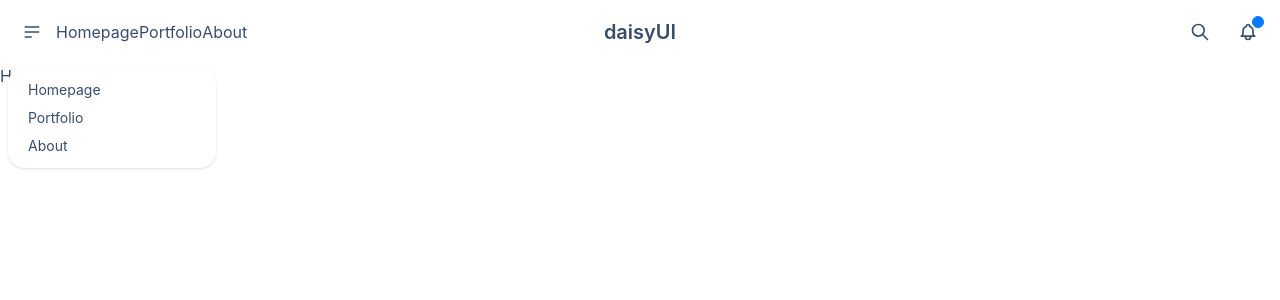
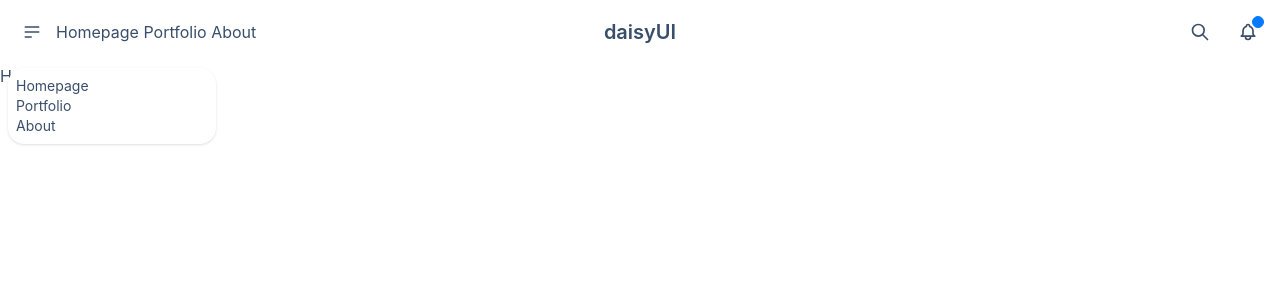
Before and after one commit to vladimirStariy/great-collections-front, a React (Create React App) app: page / in a window 1280 px wide. Both pictures are taken after a click on the label 32 px from the left and 32 px from the top of the page. Shown: the top 300 px of the page. Built offline with nearby package versions, Linux system fonts and the light colour scheme.

Commit message:
Actions fix warnings

```diff
--- a/src/components/layout/navbar/navbar.tsx
+++ b/src/components/layout/navbar/navbar.tsx
@@ -9,17 +9,17 @@ const NavigationBar = () => {
                         <svg xmlns="http://www.w3.org/2000/svg" className="h-5 w-5" fill="none" viewBox="0 0 24 24" stroke="currentColor"><path strokeLinecap="round" strokeLinejoin="round" strokeWidth="2" d="M4 6h16M4 12h16M4 18h7" /></svg>
                     </label>
                     <ul tabIndex={0} className="menu menu-sm dropdown-content mt-3 z-[1] p-2 shadow bg-base-100 rounded-box w-52">
-                        <li><a>Homepage</a></li>
-                        <li><a>Portfolio</a></li>
-                        <li><a>About</a></li>
+                        <li>Homepage</li>
+                        <li>Portfolio</li>
+                        <li>About</li>
                     </ul>
                 </div>
-                <a>Homepage</a>
-                <a>Portfolio</a>
-                <a>About</a>
+                Homepage
+                Portfolio
+                About
             </div>
             <div className="navbar-center">
-                <a className="btn btn-ghost normal-case text-xl">daisyUI</a>
+                <div className="btn btn-ghost normal-case text-xl">daisyUI</div>
             </div>
             <div className="navbar-end">
                 <button className="btn btn-ghost btn-circle">
```
